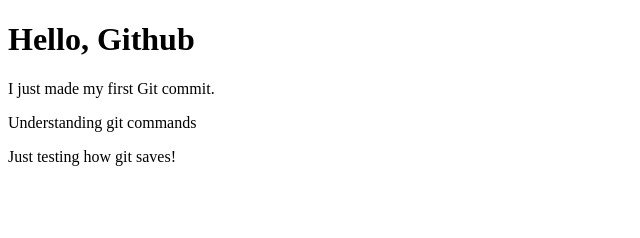
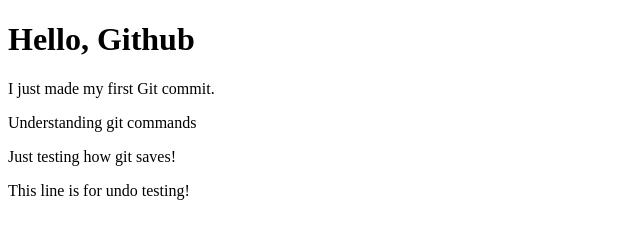
Before and after one commit to Yugal88943/MyFirstSite, a plain HTML site: page index.html in a window 1280 px wide. Shown: the whole page, without its empty margins (0-640 px from the left). Drawn offline with Linux system fonts and the light colour scheme.

Commit message:
Testing how to undo a commit

```diff
--- a/index.html
+++ b/index.html
@@ -10,6 +10,7 @@
     <p>I just made my first Git commit.</p>
     <p>Understanding git commands</p>
     <p>Just testing how git saves!</p>
+    <p>This line is for undo testing!</p>
 </body>
 
 </html>
```
